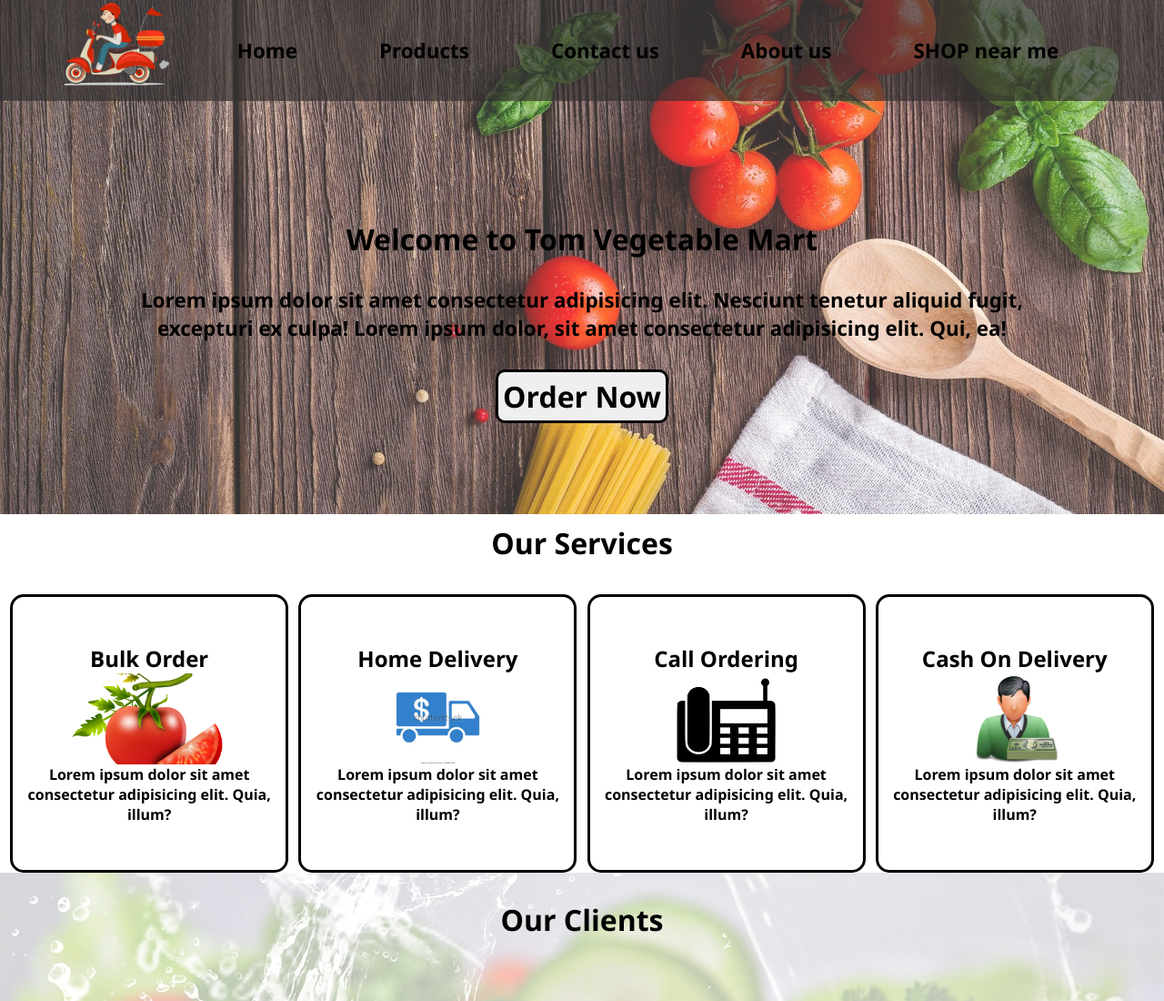
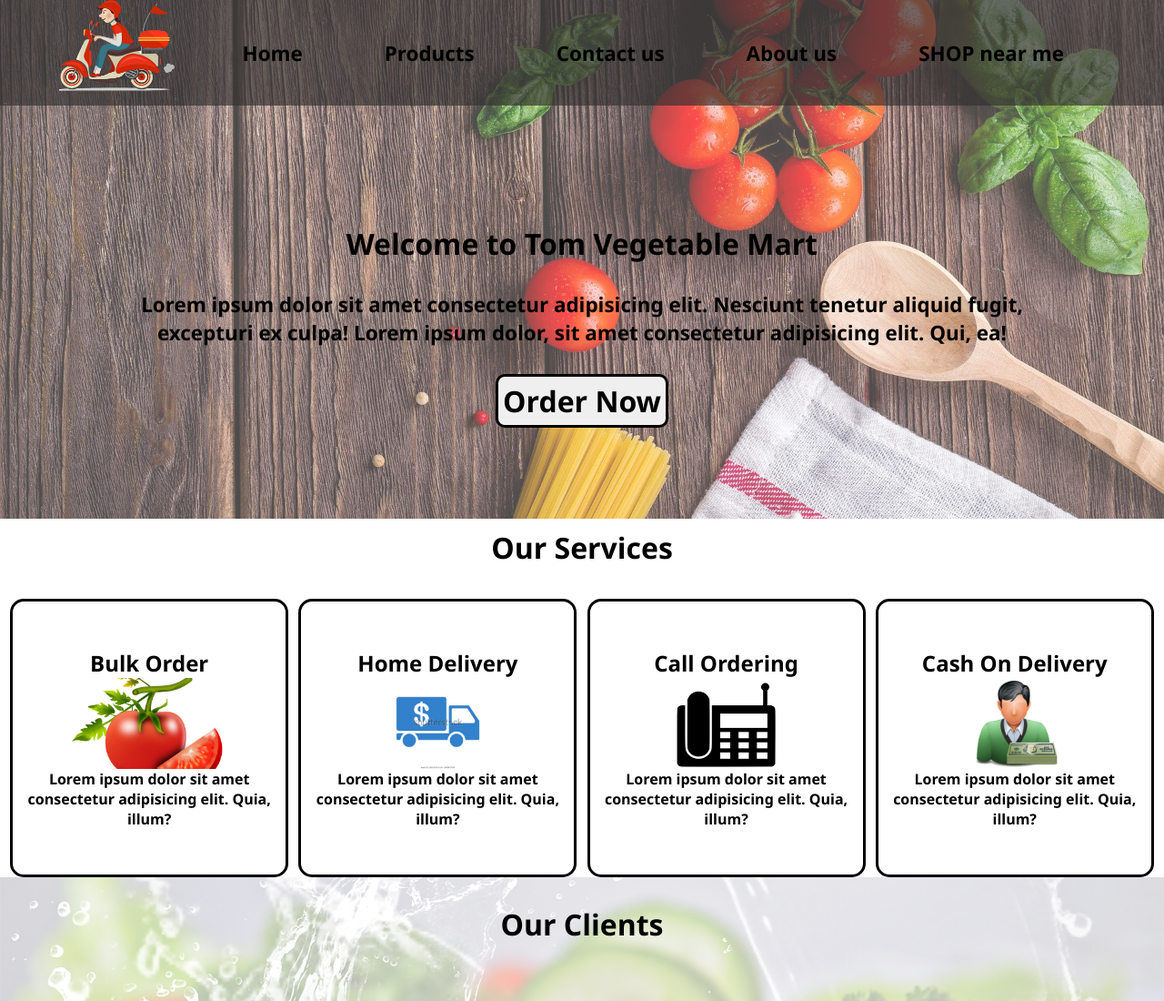
Before and after one commit to tanmaybhalerao/web-development, a plain HTML site: page responsive/index.html in a window 1280 px wide. Shown: the top 1100 px of the page at 91% size. Drawn offline with Linux system fonts and the light colour scheme.

Commit message:
Update firstpage.css

```diff
--- a/responsive/firstpage.css
+++ b/responsive/firstpage.css
@@ -11,7 +11,7 @@
 /* Section:home */
 #home{
 
-    font-size: 1.2rem;
+    font-size: 2rem;
     align-items: center;
     position: relative;
 }
@@ -22,13 +22,13 @@
     height: 100%;
     width: 100%;
     position:absolute;
-    z-index: -1;
-    opacity:0.8 ;
+    z-index: -2;
+    opacity:0.7 ;
 
 }
 /* navbar:logo im   */
 #logo img{
-    height:100px;
+    height:110px;
     position: relative;
     animation-name: navbar-logo-anime;
     animation-duration: .1s;
```
